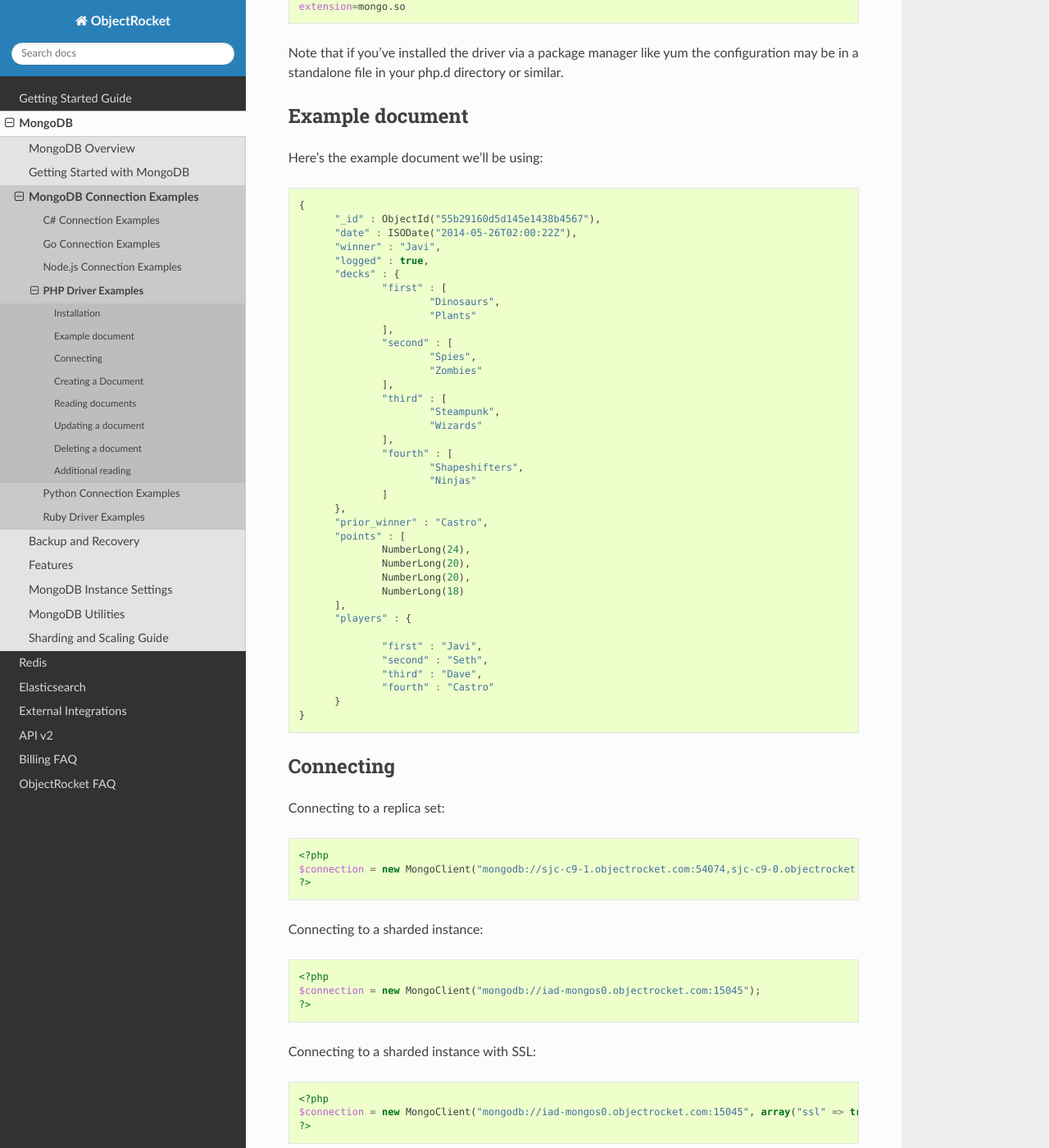
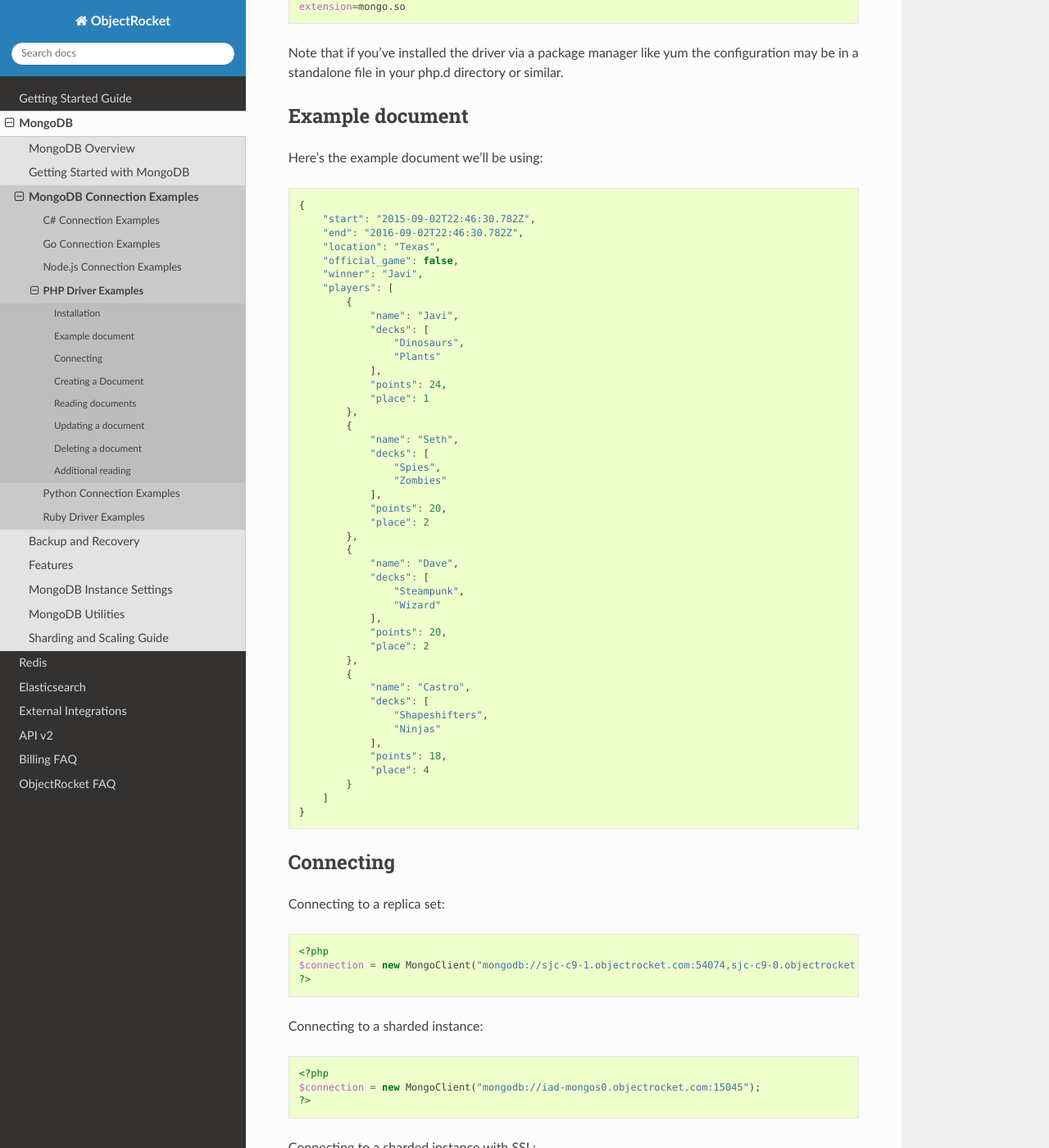
Before and after one commit to zcorleissen/documentation, a Sphinx documentation site: the page built from source/php_examples.rst, in a window 1280 px wide and 1400 px high, scrolled down 760 px. Shown: the whole window at 82% size. Built offline with Sphinx 7.4.7 and the Read the Docs theme 2.0.0, drawn with Linux system fonts in a browser that asks for light colours.

Commit message:
Use valid JSON for the example document

```diff
--- a/source/php_examples.rst
+++ b/source/php_examples.rst
@@ -74,44 +74,51 @@
 
 .. code-block:: javascript
 
-  {
-        "_id" : ObjectId("55b29160d5d145e1438b4567"),
-        "date" : ISODate("2014-05-26T02:00:22Z"),
-        "winner" : "Javi",
-        "logged" : true,
-        "decks" : {
-                "first" : [
-                        "Dinosaurs",
-                        "Plants"
-                ],
-                "second" : [
-                        "Spies",
-                        "Zombies"
-                ],
-                "third" : [
-                        "Steampunk",
-                        "Wizards"
-                ],
-                "fourth" : [
-                        "Shapeshifters",
-                        "Ninjas"
-                ]
-        },
-        "prior_winner" : "Castro",
-        "points" : [
-                NumberLong(24),
-                NumberLong(20),
-                NumberLong(20),
-                NumberLong(18)
-        ],
-        "players" : {
-
-                "first" : "Javi",
-                "second" : "Seth",
-                "third" : "Dave",
-                "fourth" : "Castro"
-        }
-  }
+   {
+       "start": "2015-09-02T22:46:30.782Z",
+       "end": "2016-09-02T22:46:30.782Z",
+       "location": "Texas",
+       "official_game": false,
+       "winner": "Javi",
+       "players": [
+           {
+               "name": "Javi",
+               "decks": [
+                   "Dinosaurs",
+                   "Plants"
+               ],
+               "points": 24,
+               "place": 1
+           },
+           {
+               "name": "Seth",
+               "decks": [
+                   "Spies",
+                   "Zombies"
+               ],
+               "points": 20,
+               "place": 2
+           },
+           {
+               "name": "Dave",
+               "decks": [
+                   "Steampunk",
+                   "Wizard"
+               ],
+               "points": 20,
+               "place": 2
+           },
+           {
+               "name": "Castro",
+               "decks": [
+                   "Shapeshifters",
+                   "Ninjas"
+               ],
+               "points": 18,
+               "place": 4
+           }
+       ]
+   }
 
 Connecting
 ----------
```
Also changed, not shown: source/csharp_examples.rst (+45 -38 lines), source/go_examples.rst (+45 -46 lines), source/node_examples.rst (+45 -44 lines), source/python_examples.rst (+45 -44 lines), source/ruby_examples.rst (+45 -46 lines).
